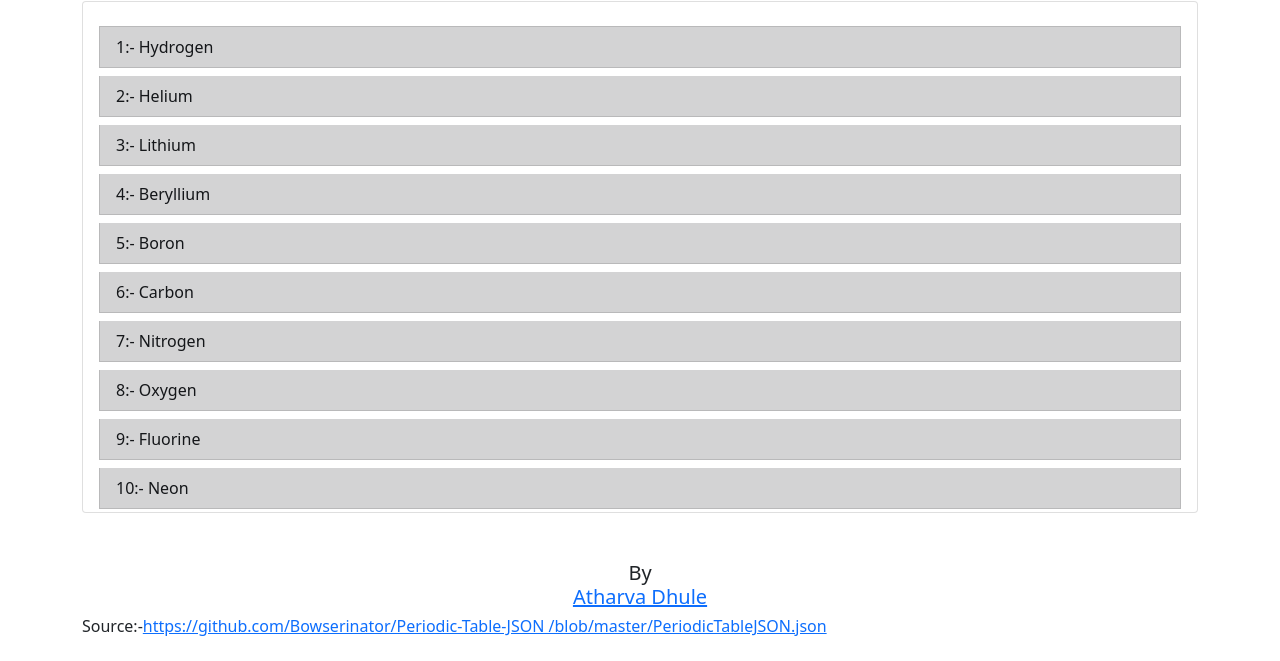
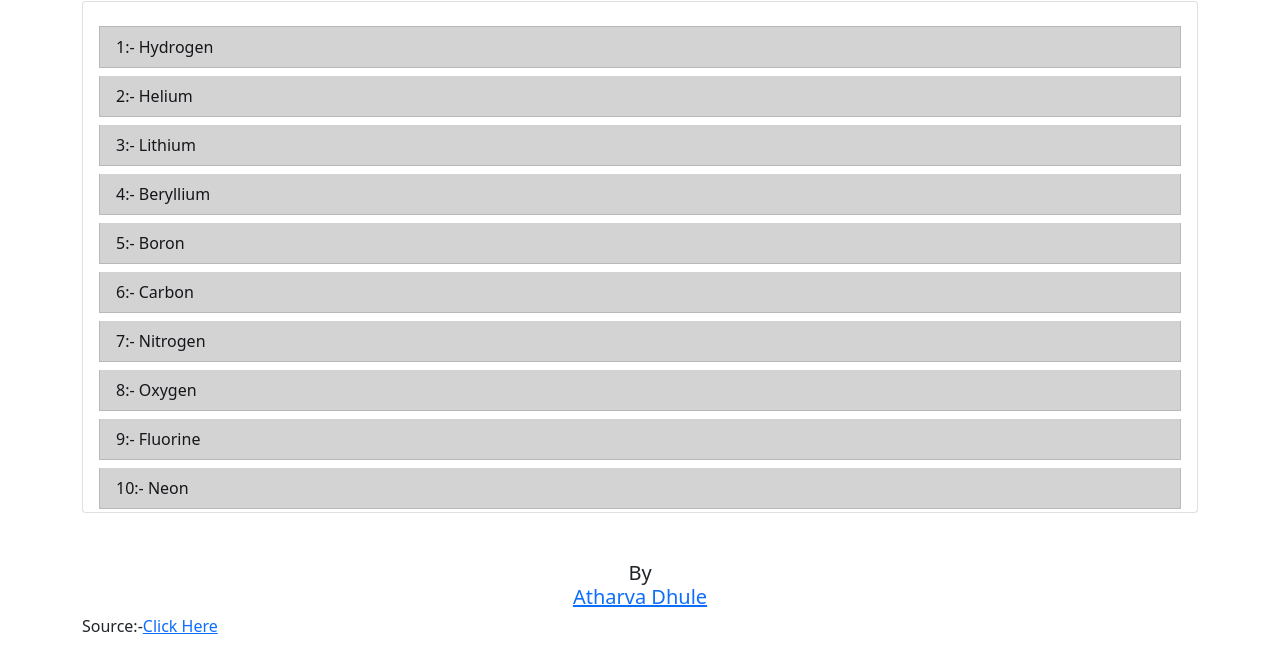
Before and after one commit to atharvadhule/periodictable, a plain HTML site: page index.html in a window 1280 px wide. Shown: the part 119-780 px from the top of the page. Drawn offline with nearby package versions, Linux system fonts and the light colour scheme.

Commit message:
Update index.html

```diff
--- a/index.html
+++ b/index.html
@@ -46,8 +46,7 @@
     </div>
     <div class="container mt-5">
         <h5  style="text-align: center;">By <br> <a href="https://github.com/atharvadhule">Atharva Dhule</a></h5>
-        <h6>Source:-<a href="https://github.com/Bowserinator/Periodic-Table-JSON/blob/master/PeriodicTableJSON.json">https://github.com/Bowserinator/Periodic-Table-JSON
-            /blob/master/PeriodicTableJSON.json</a></h6>
+        <h6>Source:-<a href="https://github.com/Bowserinator/Periodic-Table-JSON/blob/master/PeriodicTableJSON.json">Click Here</a></h6>
     </div>
 </body>
 
```
